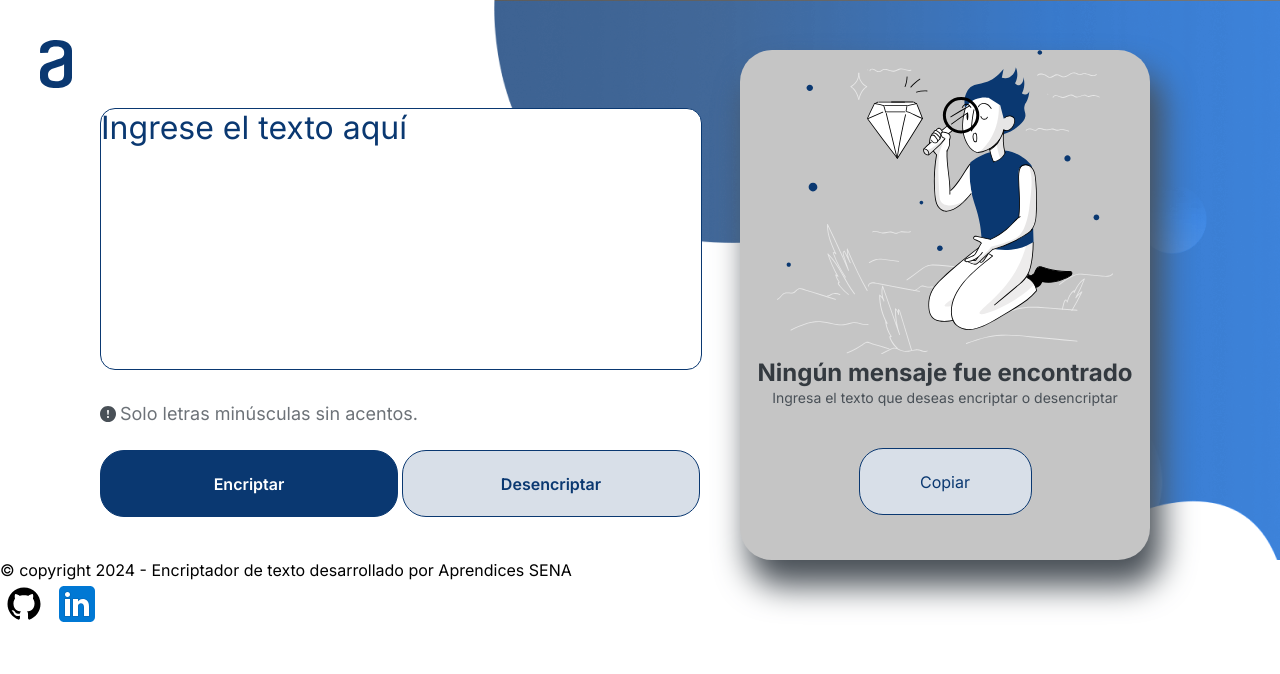
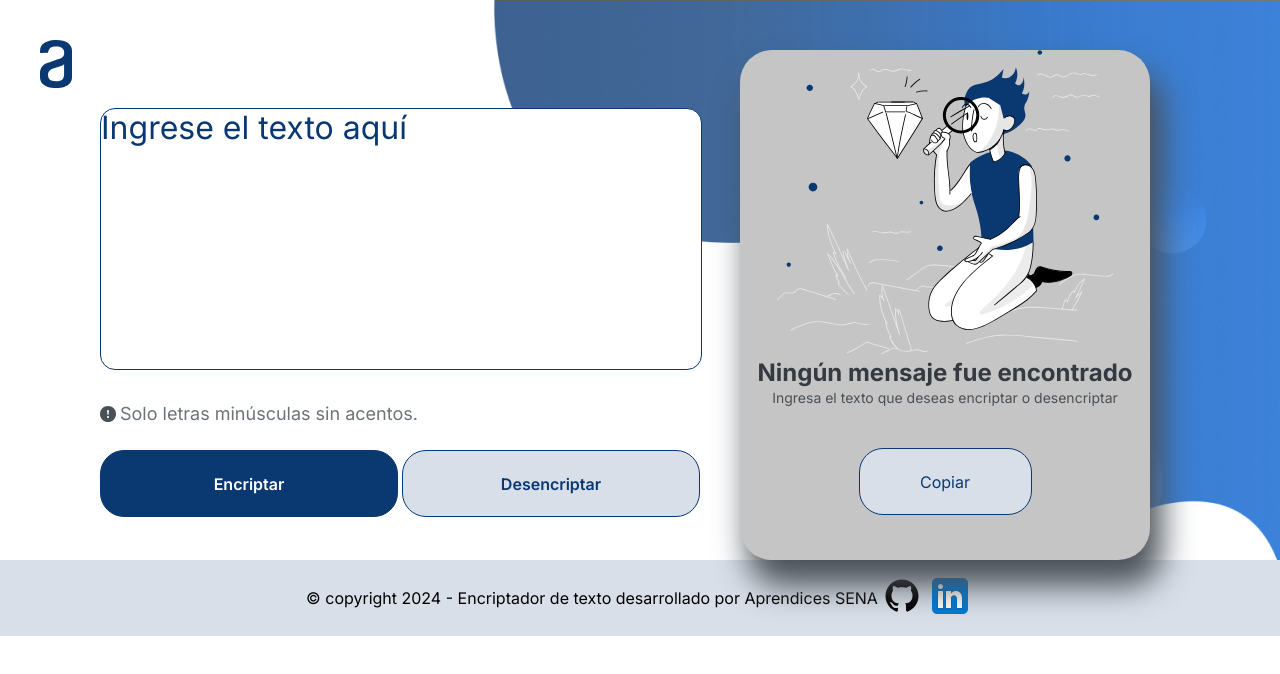
Before and after one commit to Duvan1975/entrenamiento-github, a plain HTML site: page index.html in a window 1280 px wide. Drawn offline with Linux system fonts and the light colour scheme.

Commit message:
Configurando y estilizando el footer

```diff
--- a/css/style.css
+++ b/css/style.css
@@ -211,3 +211,19 @@ main{
 .btn-desencriptar:hover{
     transform: scale(0.95);/*Reduce a escala los botones al pasar el cursor sobre cada uno de ellos*/
 }
+/*-----Pie de página-----*/
+footer{
+    display: flex;
+    padding: 12px;
+    justify-content: center;
+    align-items: center;
+    background: var(--White-Gray);
+}
+.github:hover{
+    color: var(--Greey);
+    opacity: 0.6;
+}
+.linked:hover{
+    color: var(--Greey);
+    opacity: 0.7;
+}
--- a/index.html
+++ b/index.html
@@ -41,10 +41,10 @@
     </main>
     <footer>
         <p class="copyright">&copy; copyright 2024 - Encriptador de texto desarrollado por Aprendices SENA</p>
-        <a href="#" rel="">
+        <a href="https://github.com/" target="_blank" rel="">
             <img class="github" src="./imagenes/github.svg" alt="Icono de GitHub">
         </a>
-        <a href="#" rel="">
+        <a href="https://www.linkedin.com" target="_blank" rel="">
             <img class="linked" src="./imagenes/linkedin.svg" alt="Icono de LinkedIn">
         </a>
     </footer>
```
